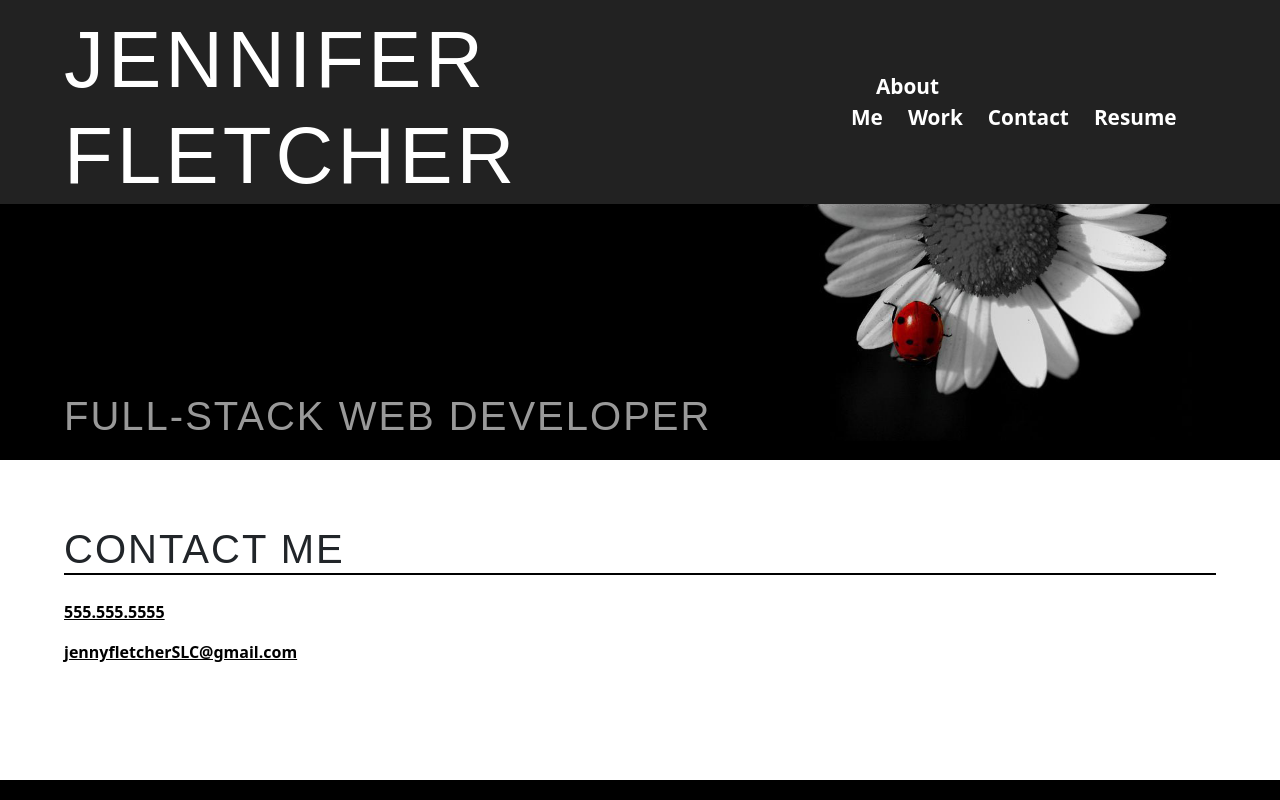
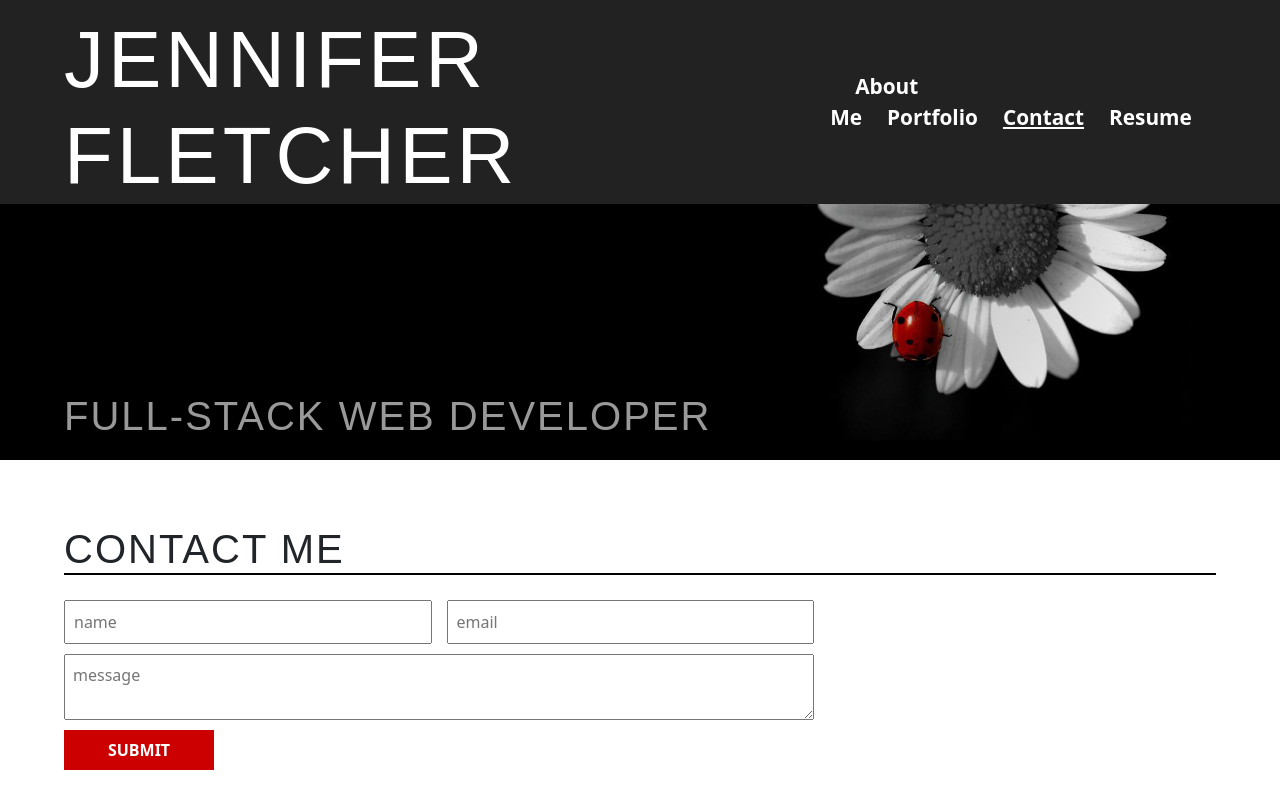
Before and after one commit to JennyFletch/20-bootchallenge-react-portfolio, a React (Create React App) app: page /contact in a window 1280 px wide. Shown: the top 800 px of the page. Built offline with nearby package versions, Linux system fonts and the light colour scheme.

Commit message:
Resume page set up and form added to Contact page

```diff
--- a/src/App.css
+++ b/src/App.css
@@ -14,6 +14,10 @@ h1, h2, h3, h4, h5 {
   text-transform:uppercase;
 }
 
+h4 {
+  margin-top:45px !important;
+}
+
 p {
   line-height:150%;
 }
@@ -27,6 +31,38 @@ a {
 a:hover {
   color:#cc0000 !important;
   text-decoration:underline;
+}
+
+form .form-group, form .form-element {
+  width:750px;
+  max-width:100%;
+  display:flex;
+  flex-direction:row;
+  justify-content: space-between;
+  margin-bottom:10px;
+}
+
+form .form-group input, form .form-group textarea,
+form .form-element input, form .form-element textarea {
+  padding:8px;
+  width:100%;
+}
+
+form .form-group input, form .form-group textarea {
+  max-width:49%;
+}
+
+form input[type="submit"] {
+  width:150px;
+  border:none;
+  background-color:#cc0000;
+  color:#fff;
+  font-weight:bold;
+  transition:all 0.4s ease;
+}
+
+form input[type="submit"]:hover {
+  background-color:#ee0000;
 }
 
 /* page-specific styling */
@@ -65,7 +101,8 @@ header ul li a {
   font-size:1.3rem;
 }
 
-header ul li a:hover {
+header ul li a:hover,
+header ul li a.active {
   color:#fff !important;
   text-decoration:underline;
 }
@@ -105,7 +142,9 @@ section.hero h2 {
   height:auto;
 }
 
-#about h3, #work h3, #contact h3, #contact-info h3 {
+#about h3, #work h3,
+#contact h3, #contact-info h3,
+#resume h3 {
   font-size:2.5rem;
   font-weight:200;
   width:100%;
@@ -113,7 +152,7 @@ section.hero h2 {
   margin:25px 0;
 }
 
-#about, #work, #contact-info {
+#about, #work, #contact-info, #resume {
   padding:40px var(--pagemargin);
 }
 
@@ -134,7 +173,8 @@ div[class^="card"] {
   background-repeat:no-repeat;
   filter: grayscale(100%);
   transition:all 0.4s ease;
-  margin-bottom:20px;
+  margin-bottom:0px;
+  margin-top:20px;
   display:flex;
   align-items:flex-end;
 }
@@ -188,12 +228,13 @@ div[class^="card"]:nth-child(even) {
   background-color:#000;
   color:#fff;
   font-size:1.25rem;
-  padding:8px 20px;
-  width:300px;
+  padding:8px 10px 0 10px;;
+  width:320px;
   max-width:100%;
   overflow-x:hidden;
   cursor:pointer;
-  flex-direction:column;
+  display:flex;
+  flex-direction:row;
 }
 
 .card-info h4, .card-info p {
@@ -203,11 +244,40 @@ div[class^="card"]:nth-child(even) {
   max-width:100%;
 }
 
+.card-info h4 a, .card-info p a, .card-info p a:hover {
+  color:#fff !important;
+  text-decoration:none;
+  display:block;
+}
+
+.card-info h4 a:hover {
+  color:#fff !important;
+  text-decoration:underline !important;
+  display:block;
+}
+
 .card-info p {
   font-family:'Yanone Kaffeesatz', sans-serif;
   letter-spacing:0.05em;
   text-transform:uppercase;
   font-weight:200;
+  margin-bottom:0px;
+  padding-bottom:0px;
+}
+
+.card-info .repo-link {
+  width:30px;
+  margin:0 14px 8px 0;
+}
+
+.card-info .repo-link img {
+  width:100%;
+  height:auto;
+}
+
+.card-info .project-info {
+  display:flex;
+  flex-direction:column;
 }
 
 #contact {
@@ -228,6 +298,10 @@ div[class^="card"]:nth-child(even) {
 #contact h3{
   color:#fff;
   border-bottom:2px solid #fff;
+}
+
+.error-text {
+  font-weight:bold;
 }
 
 footer ul {
--- a/src/App.js
+++ b/src/App.js
@@ -5,7 +5,8 @@ import Header from './components/Header';
 import Footer from './components/Footer';
 import About from './components/pages/About';
 import Work from './components/pages/Work';
-import Contact from './components/pages/Contact'
+import Contact from './components/pages/Contact';
+import Resume from './components/pages/Resume';
 
 function App() {
 
@@ -17,8 +18,9 @@ function App() {
 
         <Routes>
           <Route path='/' element={<About />} />
-          <Route path='/work' element={<Work />} />
+          <Route path='/portfolio' element={<Work />} />
           <Route path='/contact' element={<Contact />} />
+          <Route path='/resume' element={<Resume />} />
         </Routes>
 
       <Footer />
--- a/src/components/Nav.js
+++ b/src/components/Nav.js
@@ -1,14 +1,14 @@
 import React from 'react';
-import { Link } from 'react-router-dom';
+import { NavLink } from 'react-router-dom';
 
 function Nav() {
     return (
         <nav>
             <ul>
-                <li><Link to="/">About Me</Link></li>
-                <li><Link to="/work">Work</Link></li>
-                <li><Link to="/contact">Contact</Link></li>
-                <li><a target="_blank" rel="noreferrer" href="https://jenniferkfletcher.com/wp-content/uploads/2023/01/JenniferKFletcherWebDev.pdf" alt="Jennifer Fletcher - Web Developer Resume">Resume</a></li>
+                <li><NavLink to="/">About Me</NavLink></li>
+                <li><NavLink to="/portfolio">Portfolio</NavLink></li>
+                <li><NavLink to="/contact">Contact</NavLink></li>
+                <li><NavLink to="/resume">Resume</NavLink></li>
             </ul>
         </nav>
     )
--- a/src/components/Project.js
+++ b/src/components/Project.js
@@ -1,4 +1,5 @@
-import React, { useState } from 'react';
+import React from 'react';
+import iconGithub from './assets/icon-github.png'
 
 
 function Project({classProject}) {
@@ -6,8 +7,13 @@ function Project({classProject}) {
     return [(
         <div key={classProject.id} className={cardClass}>
             <div className="card-info">
-                <h4>{classProject.name}</h4>
-                <p>{classProject.skills}</p>
+                <div className="repo-link">
+                    <a href={classProject.repo} rel="noreferrer" target="_blank"><img src={iconGithub} alt="Code Repository" /></a>
+                </div>
+                <div className="project-info">
+                    <h4><a href={classProject.deployed} rel="noreferrer" target="_blank">{classProject.name}</a></h4>
+                    <p><a href={classProject.deployed} rel="noreferrer" target="_blank">{classProject.skills}</a></p>
+                </div>
             </div>
 
         </div>
--- a/src/components/pages/About.js
+++ b/src/components/pages/About.js
@@ -4,7 +4,7 @@ function About() {
     return (
             <section id="about">
                 <h3>About Me</h3>
-                <div class="bio-outer">
+                <div className="bio-outer">
                     <div className="pic">
                         <img src={bioPic} alt="Jennifer Fletcher, web developer" />
                     </div>
--- a/src/components/pages/Contact.js
+++ b/src/components/pages/Contact.js
@@ -1,11 +1,88 @@
-import React from 'react';
+import React, { useState } from 'react';
+import { validateEmail } from '../../utils/helpers';
+
 export default function Contact() {
+
+    const [name, setName] = useState('');
+    const [email, setEmail] = useState('');
+    const [message, setMessage] = useState('');
+    const [errorMessage, setErrorMessage] = useState('');
+
+    const handleInputChange = (e) => {
+        const { target } = e;
+        const inputType = target.name;
+        const inputValue = target.value;
+
+        if (inputType === 'email') {
+            setEmail(inputValue);
+        } else if (inputType === 'name') {
+            setName(inputValue);
+        } else {
+            setMessage(inputValue);
+        }
+    }
+
+    const handleFormSubmit = (e) => {
+        e.preventDefault();
+
+        if (name === '' || email === '' || message === '') {
+            setErrorMessage('Please fill out all fields before submitting.');
+            return;
+        } else if (!validateEmail(email)) {
+            setErrorMessage('Please enter a valid email address.');
+            return;
+        }
+
+        setName('');
+        setEmail('');
+        setMessage('');
+        setErrorMessage('Thank you! Your form has been submitted.');
+    }
+
     return (
         <section id="contact-info">
             <h3>Contact Me</h3>
 
-            <p><a href="tel:555-555-5555">555.555.5555</a></p>
-            <p><a href="mailto:jennyfletcherSLC@gmail.com">jennyfletcherSLC@gmail.com</a></p>
+            <form className="form">
+                <div className="form-group">
+                    <input
+                        type="text"
+                        name="name"
+                        placeholder="name"
+                        value={name}
+                        onChange={handleInputChange}
+                    />
+                    <input
+                        type="email"
+                        name="email"
+                        placeholder="email"
+                        value={email}
+                        onChange={handleInputChange}
+                    />
+                </div>
+                <div className="form-element">
+                    <textarea
+                        name="message"
+                        placeholder="message"
+                        value={message}
+                        onChange={handleInputChange}
+                    ></textarea>
+                </div>
+                <div className="form-element">
+                    <input
+                        type="submit"
+                        name="submit"
+                        value="SUBMIT"
+                        onClick={handleFormSubmit}
+                    />
+                </div>
+            </form>
+
+            {errorMessage && (
+                <div>
+                <p className="error-text">{errorMessage}</p>
+                </div>
+            )}
 
         </section>
     );
--- /dev/null
+++ b/src/components/pages/Resume.js
@@ -0,0 +1,25 @@
+import React from 'react';
+export default function Resume() {
+    return (
+        <section id="resume">
+            <h3>Resume</h3>
+
+            <p>Download a copy of my <a target="_blank" rel="noreferrer" href="https://jenniferkfletcher.com/wp-content/uploads/2023/01/JenniferKFletcherWebDev.pdf" alt="Jennifer Fletcher - Web Developer Resume">resume</a> for more information.</p>
+
+            <h4>Front-end Proficiencies</h4>
+                <ul>
+                    <li>Javascript / JQuery</li>
+                    <li>React / Node</li>
+                    <li>Bootstrap</li>
+                    <li>HTML / CSS</li>
+                </ul>
+            <h4>Back-end Proficiencies</h4>
+                <ul>
+                    <li>PHP</li>
+                    <li>MySQL / MongoDB</li>
+                    <li>Express / Sequelize / Mongoose</li>
+                    <li>RestAPI / GraphQL</li>
+                </ul>
+        </section>
+    );
+}
--- a/src/components/pages/Work.js
+++ b/src/components/pages/Work.js
@@ -14,7 +14,7 @@ export default function Work() {
         {
             id:2,
             name:"Park Hopper",
-            skills: "NODE / SEQUELIZE / HANDLEBARS / TAILWIND",
+            skills: "SEQUELIZE / HANDLEBARS / TAILWIND",
             repo:"https://github.com/MattThurn/Park-Hopper",
             deployed:"https://park-hopper.herokuapp.com/"
         },
@@ -52,7 +52,7 @@ export default function Work() {
 
     return (
             <section id="work">
-                    <h3>Work</h3>
+                    <h3>Portfolio</h3>
                     <ProjectList classProjects={myProjects} />
             </section>
     );
--- /dev/null
+++ b/src/utils/helpers.js
@@ -0,0 +1,5 @@
+// Use regex to check for email structure
+export function validateEmail(email) {
+    const re = /^(([^<>()[\]\\.,;:\s@"]+(\.[^<>()[\]\\.,;:\s@"]+)*)|(".+"))@((\[[0-9]{1,3}\.[0-9]{1,3}\.[0-9]{1,3}\.[0-9]{1,3}\])|(([a-zA-Z\-0-9]+\.)+[a-zA-Z]{2,}))$/;
+    return re.test(String(email).toLowerCase());
+}
```
Also changed, not shown: public/manifest.json.
